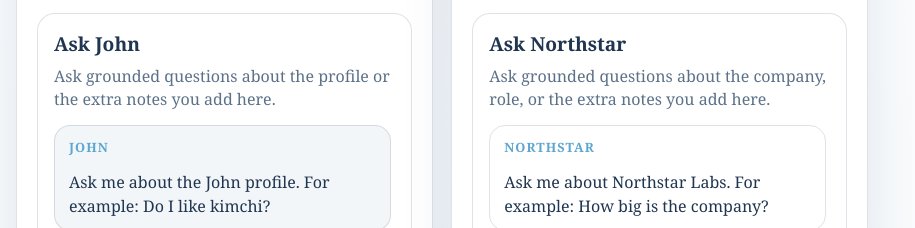
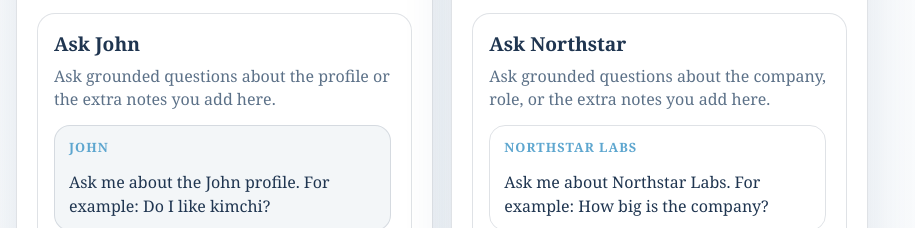
Before and after one commit to nispoe/beyondresume, a Next.js app: page / in a window 1280 px wide. Shown: the part 1260-1488 px from the top of the page, without its empty margins (0-915 px from the left). Built offline with nearby package versions, Linux system fonts and the light colour scheme.

Commit message:
Rename employer transcript label to Northstar Labs

```diff
--- a/app/page.tsx
+++ b/app/page.tsx
@@ -26,6 +26,22 @@
 ];
 
 const placeholderAgents = ["Abhinav", "Daniel", "Garrett", "Amir", "Syed", "Prajesh", "Subu"];
+
+function formatSpeakerLabel(role: string) {
+  if (role === "northstar" || role === "employer") {
+    return "Northstar Labs";
+  }
+
+  if (role === "john") {
+    return "John";
+  }
+
+  if (role === "user") {
+    return "You";
+  }
+
+  return role;
+}
 
 export default function HomePage() {
   const [johnProfileText, setJohnProfileText] = useState(sampleJohnProfile);
@@ -385,7 +401,7 @@
                   <div className="chatTranscript" aria-live="polite">
                     {johnChatMessages.map((message, index) => (
                       <div className={`chatBubble chatBubble-${message.role}`} key={`${message.role}-${index}`}>
-                        <span className="messageRole">{message.role}</span>
+                        <span className="messageRole">{formatSpeakerLabel(message.role)}</span>
                         <p>{message.content}</p>
                       </div>
                     ))}
@@ -468,7 +484,7 @@
                 <div className="chatTranscript" aria-live="polite">
                   {companyChatMessages.map((message, index) => (
                     <div className={`chatBubble chatBubble-${message.role}`} key={`${message.role}-${index}`}>
-                      <span className="messageRole">{message.role}</span>
+                      <span className="messageRole">{formatSpeakerLabel(message.role)}</span>
                       <p>{message.content}</p>
                     </div>
                   ))}
@@ -571,7 +587,7 @@
                     <div className="transcript">
                       {result.transcript.map((message, index) => (
                         <div className="message" key={`${message.role}-${index}`}>
-                          <span className="messageRole">{message.role}</span>
+                          <span className="messageRole">{formatSpeakerLabel(message.role)}</span>
                           <pre>{message.content}</pre>
                         </div>
                       ))}
```
